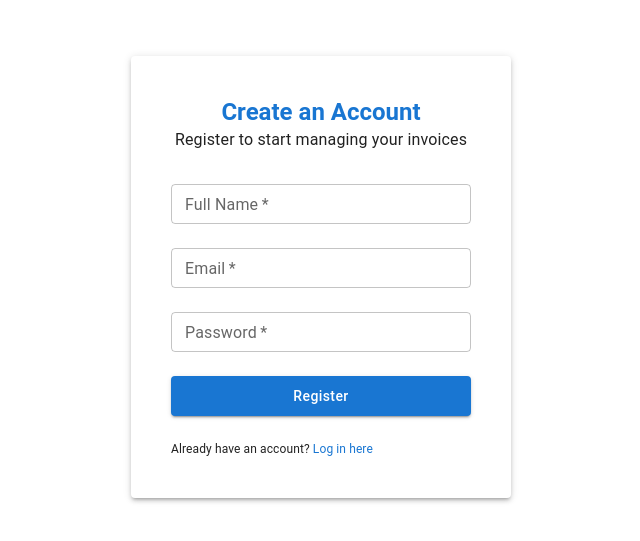
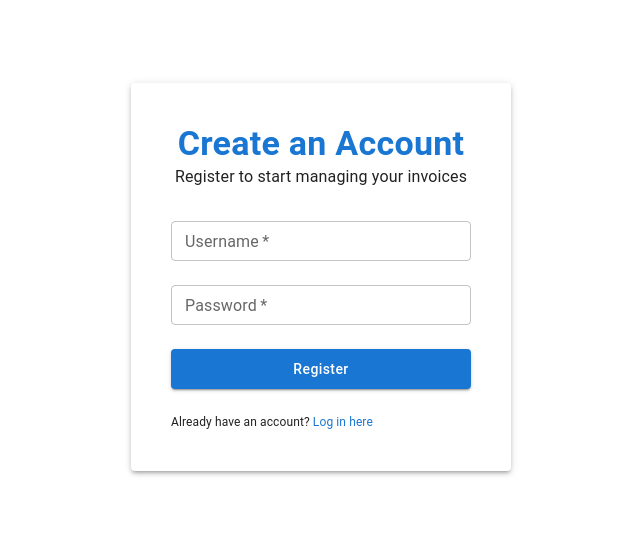
Before and after one commit to J1MMM/invoicing-system, a React (Vite) app: page /register in a window 1280 px wide. Shown: the part 123-664 px from the top of the page, without its empty margins (319-959 px from the left). Built offline with nearby package versions, Linux system fonts and the light colour scheme.

Commit message:
storage.js added

```diff
--- a/src/pages/LoginPage.jsx
+++ b/src/pages/LoginPage.jsx
@@ -6,9 +6,17 @@ import {
   TextField,
   Typography,
 } from "@mui/material";
+import { useEffect, useState } from "react";
 import { Link } from "react-router-dom";
 
 const LoginPage = () => {
+  const [form, setForm] = useState({ username: "", password: "" });
+
+  const handleFormChange = (e) => {
+    const { name, value } = e.target;
+    setForm((prev) => ({ ...prev, [name]: value }));
+  };
+
   return (
     <Box
       sx={{
@@ -21,7 +29,7 @@ const LoginPage = () => {
     >
       <Paper elevation={3} sx={{ padding: 3 }}>
         <Typography
-          variant="h5"
+          variant="h4"
           fontWeight="bold"
           textAlign="center"
           color="primary"
@@ -34,10 +42,10 @@ const LoginPage = () => {
 
         <Stack width={300} mt={2}>
           <TextField
-            label="Email"
-            name="email"
-            type="email"
-            placeholder="your@email.com"
+            label="Username"
+            name="username"
+            value={form.username}
+            onChange={handleFormChange}
             autoComplete="off"
             size="small"
             margin="normal"
@@ -48,6 +56,8 @@ const LoginPage = () => {
           <TextField
             label="Password"
             name="password"
+            value={form.password}
+            onChange={handleFormChange}
             type="password"
             autoComplete="off"
             size="small"
@@ -55,7 +65,6 @@ const LoginPage = () => {
             fullWidth
             required
           />
-
           <Typography fontSize={12} color="primary">
             Forgot Password?
           </Typography>
--- a/src/pages/RegisterPage.jsx
+++ b/src/pages/RegisterPage.jsx
@@ -21,7 +21,7 @@ function RegisterPage() {
     >
       <Paper elevation={3} sx={{ padding: 5 }}>
         <Typography
-          variant="h5"
+          variant="h4"
           fontWeight="bold"
           textAlign="center"
           color="primary"
@@ -34,20 +34,8 @@ function RegisterPage() {
 
         <Stack width={300} mt={2}>
           <TextField
-            label="Full Name"
-            name="fullname"
-            placeholder="your name"
-            autoComplete="off"
-            size="small"
-            margin="normal"
-            fullWidth
-            required
-          />
-          <TextField
-            label="Email"
-            name="email"
-            type="email"
-            placeholder="your@email.com"
+            label="Username"
+            name="username"
             autoComplete="off"
             size="small"
             margin="normal"
```
Also changed, not shown: src/utils/storage.jsx (added, +15 -0 lines).
